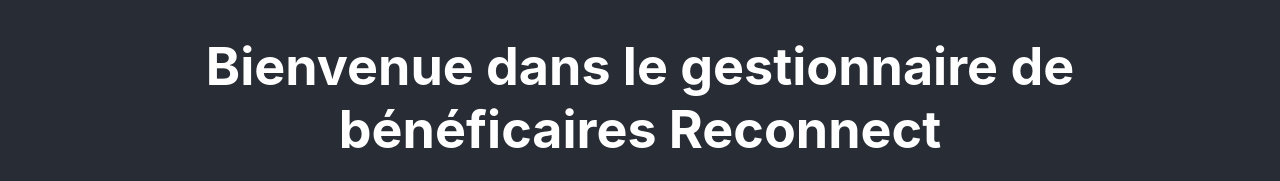
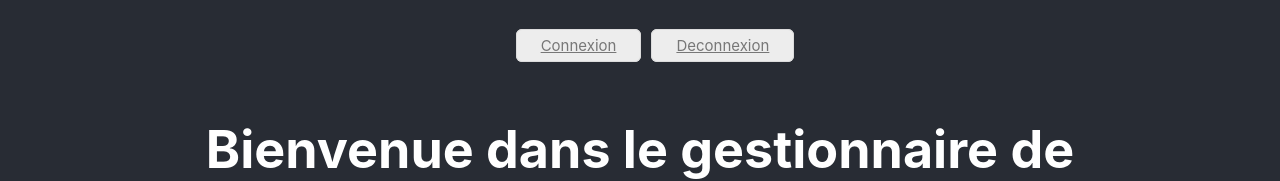
Before and after one commit to re-connect/interview-symfony, a React (Create React App) app in the folder client/: page /#/ in a window 1280 px wide. Shown: the top 181 px of the page. Built offline with nearby package versions, Linux system fonts and the light colour scheme; no server answers.

Commit message:
navbar creation

```diff
--- a/client/src/App.css
+++ b/client/src/App.css
@@ -63,3 +63,8 @@
     padding: 6px 24px;
     margin-top: 20px;
 }
+
+.navigation li {
+    display: inline;
+    margin-right: 10px;
+}
--- a/client/src/App.js
+++ b/client/src/App.js
@@ -25,7 +25,6 @@
                     <Route path="/" component={HomePage} />
                 </Switch>
             </HashRouter>
-
         </Fragment>
     );
 }
--- /dev/null
+++ b/client/src/components/navbar.jsx
@@ -0,0 +1,13 @@
+import React from 'react'
+import { NavLink } from 'react-router-dom'
+
+const Navbar = (props) => {
+    return (
+        <ul className="navigation">
+            <li><NavLink to="/login" className="button">Connexion</NavLink></li>
+            <li><NavLink to="#" className="button">Deconnexion</NavLink></li>
+        </ul>
+    );
+}
+
+export default Navbar;
--- a/client/src/pages/homePage.jsx
+++ b/client/src/pages/homePage.jsx
@@ -1,6 +1,7 @@
 import React from 'react';
 import request from 'superagent';
 import names from "../names";
+import Navbar from '../components/navbar';
 
 const apiEndpoint = "https://avatars.dicebear.com/v2/avataaars/";
 const apiOptions = "options[mood][]=happy";
@@ -35,6 +36,7 @@
         <div className="App">
 
             <header className="App-header">
+                <Navbar />
                 <h1>Bienvenue dans le gestionnaire de bénéficaires Reconnect</h1>
                 <hr />
                 <h3>Personnes stockées en base</h3>
--- a/client/src/pages/loginPage.jsx
+++ b/client/src/pages/loginPage.jsx
@@ -57,7 +57,7 @@
                             />
                         </div>
                         <div>
-                            <button class="button" type="submit">Connexion</button>
+                            <button className="button" type="submit">Connexion</button>
                         </div>
                     </form>
                 </header>
```
